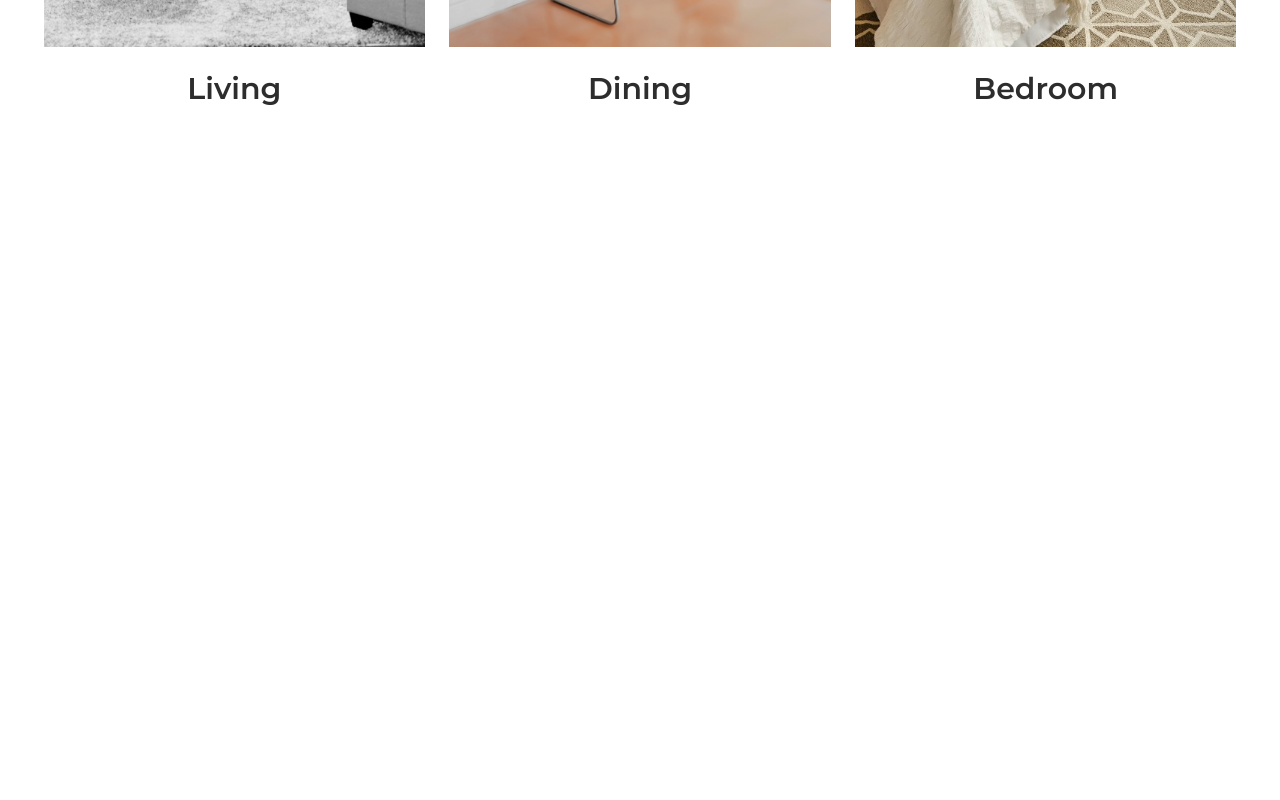
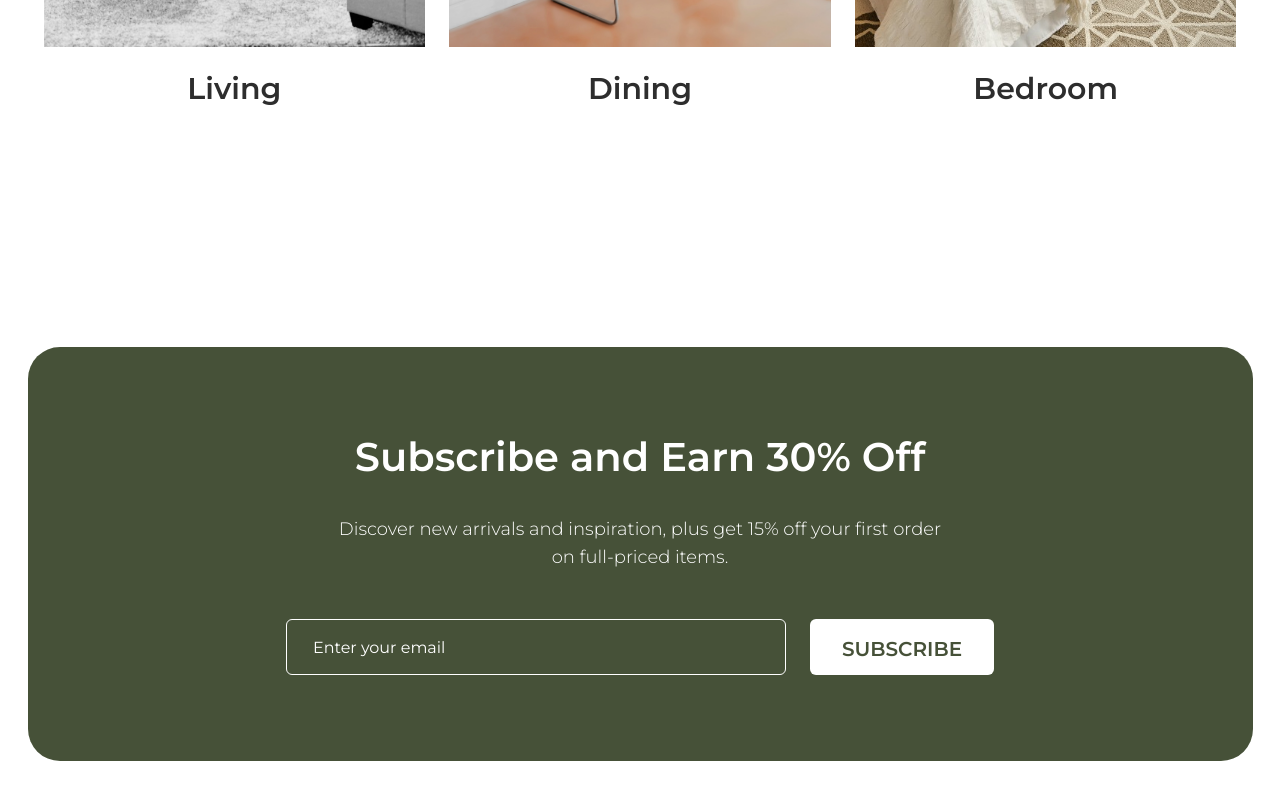
Before and after one commit to 47anjan/interity, a Next.js app: page / in a window 1280 px wide. Shown: the part 1812-2612 px from the top of the page. Before the commit the page ends 2079 px from the top, so only its background shows below. Built offline with nearby package versions, Linux system fonts and the light colour scheme.

Commit message:
Build subscriptions section

```diff
--- a/app/page.tsx
+++ b/app/page.tsx
@@ -1,11 +1,13 @@
 import Collection from "@/components/Collection";
 import Hero from "@/components/Hero";
+import Subscriptions from "@/components/Subscriptions";
 
 export default function Home() {
   return (
     <main>
       <Hero />
       <Collection />
+      <Subscriptions />
     </main>
   );
 }
--- a/components/Collection.tsx
+++ b/components/Collection.tsx
@@ -5,7 +5,7 @@ import CollectionCard from "./CollectionCard";
 
 const Collection = () => {
   return (
-    <section className="max-w-container px-4 mx-auto py-section">
+    <section className="max-w-container px-4 mx-auto mb-20 pt-section">
       <header className="text-center mb-11">
         <h2 className="text-5xl font-semibold mb-6">
           Explore Our Stunning Collection
--- /dev/null
+++ b/components/Subscriptions.tsx
@@ -0,0 +1,26 @@
+const Subscriptions = () => {
+  return (
+    <section className="py-section">
+      <article className="max-w-container text-white flex text-center items-center px-4 mx-auto pt-20 pb-[86px] md:rounded-[32px] flex-col bg-olive">
+        <h2 className=" font-semibold text-[40px] mb-7">
+          Subscribe and Earn 30% Off
+        </h2>
+        <p className="text-lg font-light mx-auto max-w-[628px] mb-12">
+          Discover new arrivals and inspiration, plus get 15% off your first
+          order on full-priced items.{" "}
+        </p>
+        <form className="flex items-center flex-col md:flex-row justify-center  w-full gap-6">
+          <input
+            className="w-full max-w-[500px] text-white focus-visible:outline-none  rounded-md h-14 bg-transparent placeholder:text-white py-[18px] px-[26px] border border-white"
+            type="email"
+            placeholder="Enter your email "
+          />
+          <button className="text-xl font-semibold text-olive bg-white rounded-md h-14 grid pt-1 w-full sm:w-fit place-content-center px-8 uppercase">
+            SUBSCRIBE
+          </button>
+        </form>
+      </article>
+    </section>
+  );
+};
+export default Subscriptions;
```
